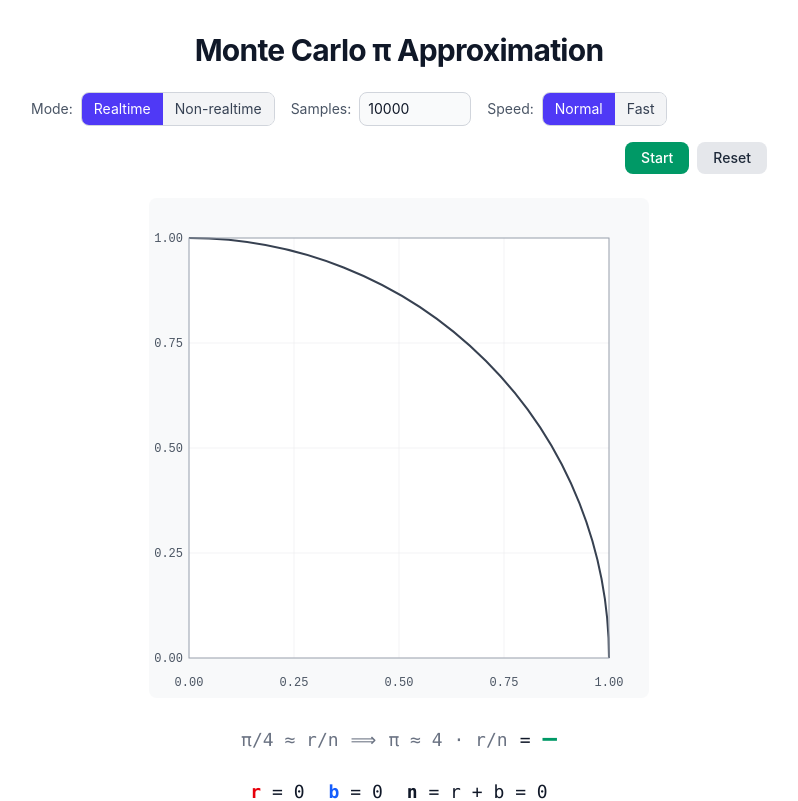
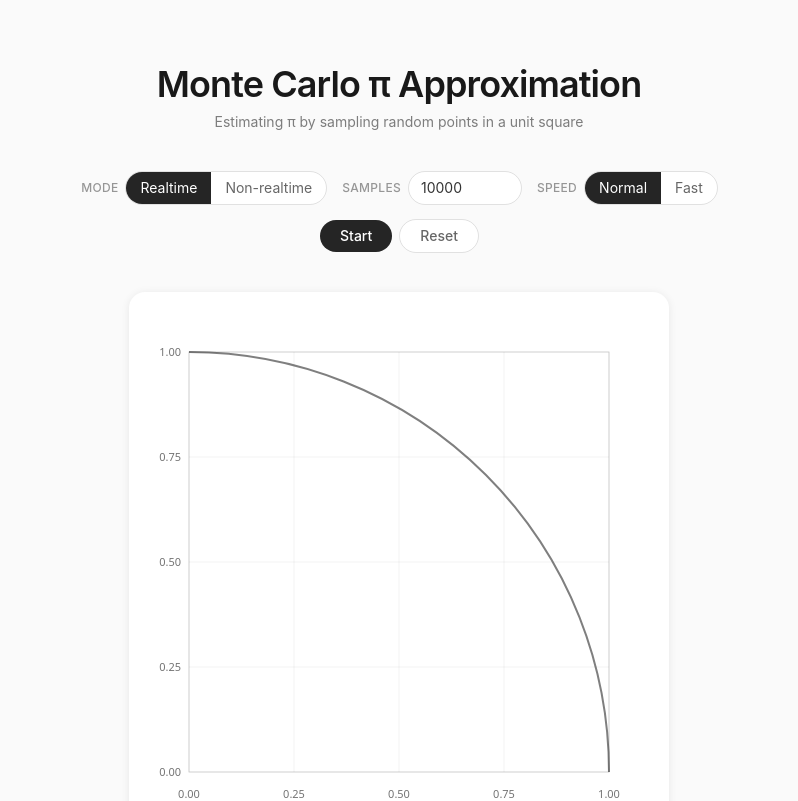
Before and after one commit to erdembircan/monte-carlo-pi-approximation, a React (Vite) app: page / in a window 1280 px wide. Shown: the top 801 px of the page, without its empty margins (241-1039 px from the left). Built offline with nearby package versions, Linux system fonts and the light colour scheme.

Commit message:
[STYLE]: redesign UI with modern layout and copyright

```diff
--- a/src/App.jsx
+++ b/src/App.jsx
@@ -126,11 +126,16 @@ export default function App() {
   }, []);
 
   return (
-    <div className="min-h-screen bg-white text-gray-900">
-      <div className="max-w-3xl mx-auto px-4 py-8 flex flex-col items-center gap-6">
-        <h1 className="text-3xl font-bold tracking-tight">
+    <div className="min-h-screen bg-[#fafafa] text-[rgba(0,0,0,0.8)]">
+      <div className="max-w-3xl mx-auto px-6 py-16 flex flex-col items-center gap-10">
+        <header className="text-center space-y-2">
+          <h1 className="text-4xl font-semibold tracking-tight text-[rgba(0,0,0,0.9)]">
             Monte Carlo π Approximation
           </h1>
+          <p className="text-sm text-[rgba(0,0,0,0.5)]">
+            Estimating π by sampling random points in a unit square
+          </p>
+        </header>
 
         <Controls
           mode={mode}
@@ -150,6 +155,7 @@ export default function App() {
           isComputing={isComputing}
         />
 
+        <div className="w-full max-w-md flex flex-col items-center gap-6">
           <FormulaDisplay insideCount={insideCount} totalCount={points.length} />
 
           <Stats
@@ -157,6 +163,11 @@ export default function App() {
             outsideCount={points.length - insideCount}
           />
         </div>
+
+        <footer className="text-xs text-[rgba(0,0,0,0.3)] pt-4">
+          &copy; 2026 Erdem Bircan
+        </footer>
+      </div>
     </div>
   );
 }
--- a/src/components/Controls.jsx
+++ b/src/components/Controls.jsx
@@ -10,16 +10,16 @@ export default function Controls({
   onReset,
 }) {
   return (
-    <div className="flex flex-wrap items-center gap-4">
+    <div className="flex flex-wrap items-center justify-center gap-4">
       {/* Mode toggle */}
       <div className="flex items-center gap-2">
-        <label className="text-sm text-gray-600">Mode:</label>
-        <div className="flex rounded-lg overflow-hidden border border-gray-300">
+        <label className="text-xs font-medium uppercase tracking-wide text-[rgba(0,0,0,0.4)]">Mode</label>
+        <div className="flex rounded-full overflow-hidden outline outline-1 outline-black/10">
           <button
-            className={`px-3 py-1.5 text-sm transition-colors ${
+            className={`px-3.5 py-1.5 text-sm transition-colors ${
               mode === 'realtime'
-                ? 'bg-indigo-600 text-white'
-                : 'bg-gray-100 text-gray-700 hover:bg-gray-200'
+                ? 'bg-[rgba(0,0,0,0.85)] text-white'
+                : 'bg-white text-[rgba(0,0,0,0.6)] hover:bg-[rgba(0,0,0,0.04)]'
             }`}
             onClick={() => setMode('realtime')}
             disabled={isRunning}
@@ -27,10 +27,10 @@ export default function Controls({
             Realtime
           </button>
           <button
-            className={`px-3 py-1.5 text-sm transition-colors ${
+            className={`px-3.5 py-1.5 text-sm transition-colors ${
               mode === 'non-realtime'
-                ? 'bg-indigo-600 text-white'
-                : 'bg-gray-100 text-gray-700 hover:bg-gray-200'
+                ? 'bg-[rgba(0,0,0,0.85)] text-white'
+                : 'bg-white text-[rgba(0,0,0,0.6)] hover:bg-[rgba(0,0,0,0.04)]'
             }`}
             onClick={() => setMode('non-realtime')}
             disabled={isRunning}
@@ -42,7 +42,7 @@ export default function Controls({
 
       {/* Sample size */}
       <div className="flex items-center gap-2">
-        <label className="text-sm text-gray-600">Samples:</label>
+        <label className="text-xs font-medium uppercase tracking-wide text-[rgba(0,0,0,0.4)]">Samples</label>
         <input
           type="number"
           min="100"
@@ -51,20 +51,20 @@ export default function Controls({
           value={sampleSize}
           onChange={(e) => setSampleSize(Math.max(100, Number(e.target.value)))}
           disabled={isRunning}
-          className="w-28 px-2 py-1.5 bg-gray-50 border border-gray-300 rounded-lg text-sm text-gray-900 disabled:opacity-50"
+          className="w-28 px-3 py-1.5 bg-white outline outline-1 outline-black/10 rounded-full text-sm text-[rgba(0,0,0,0.8)] disabled:opacity-50"
         />
       </div>
 
       {/* Speed toggle — only in realtime mode */}
       {mode === 'realtime' && (
         <div className="flex items-center gap-2">
-          <label className="text-sm text-gray-600">Speed:</label>
-          <div className="flex rounded-lg overflow-hidden border border-gray-300">
+          <label className="text-xs font-medium uppercase tracking-wide text-[rgba(0,0,0,0.4)]">Speed</label>
+          <div className="flex rounded-full overflow-hidden outline outline-1 outline-black/10">
             <button
-              className={`px-3 py-1.5 text-sm transition-colors ${
+              className={`px-3.5 py-1.5 text-sm transition-colors ${
                 speed === 'normal'
-                  ? 'bg-indigo-600 text-white'
-                  : 'bg-gray-100 text-gray-700 hover:bg-gray-200'
+                  ? 'bg-[rgba(0,0,0,0.85)] text-white'
+                  : 'bg-white text-[rgba(0,0,0,0.6)] hover:bg-[rgba(0,0,0,0.04)]'
               }`}
               onClick={() => setSpeed('normal')}
               disabled={isRunning}
@@ -72,10 +72,10 @@ export default function Controls({
               Normal
             </button>
             <button
-              className={`px-3 py-1.5 text-sm transition-colors ${
+              className={`px-3.5 py-1.5 text-sm transition-colors ${
                 speed === 'fast'
-                  ? 'bg-indigo-600 text-white'
-                  : 'bg-gray-100 text-gray-700 hover:bg-gray-200'
+                  ? 'bg-[rgba(0,0,0,0.85)] text-white'
+                  : 'bg-white text-[rgba(0,0,0,0.6)] hover:bg-[rgba(0,0,0,0.04)]'
               }`}
               onClick={() => setSpeed('fast')}
               disabled={isRunning}
@@ -87,17 +87,17 @@ export default function Controls({
       )}
 
       {/* Action buttons */}
-      <div className="flex gap-2 ml-auto">
+      <div className="flex gap-2">
         <button
           onClick={onStart}
           disabled={isRunning}
-          className="px-4 py-1.5 bg-emerald-600 hover:bg-emerald-500 disabled:opacity-50 disabled:hover:bg-emerald-600 text-white text-sm font-medium rounded-lg transition-colors"
+          className="px-5 py-1.5 bg-[rgba(0,0,0,0.85)] hover:bg-[rgba(0,0,0,0.75)] disabled:opacity-40 text-white text-sm font-medium rounded-full transition-colors"
         >
           Start
         </button>
         <button
           onClick={onReset}
-          className="px-4 py-1.5 bg-gray-200 hover:bg-gray-300 text-gray-800 text-sm font-medium rounded-lg transition-colors"
+          className="px-5 py-1.5 bg-white hover:bg-[rgba(0,0,0,0.04)] text-[rgba(0,0,0,0.6)] text-sm font-medium rounded-full outline outline-1 outline-black/10 transition-colors"
         >
           Reset
         </button>
--- a/src/components/FormulaDisplay.jsx
+++ b/src/components/FormulaDisplay.jsx
@@ -2,14 +2,13 @@ export default function FormulaDisplay({ insideCount, totalCount }) {
   const piApprox = totalCount > 0 ? (4 * insideCount) / totalCount : 0;
 
   return (
-    <div className="text-lg font-mono text-center">
-      <span className="text-gray-500">π/4 ≈ r/n</span>
-      <span className="mx-3 text-gray-500">⟹</span>
-      <span className="text-gray-500">π ≈ 4 · r/n</span>
-      <span className="mx-3">=</span>
-      <span className="text-2xl font-bold text-emerald-600">
+    <div className="flex flex-col items-center gap-1">
+      <span className="font-mono text-4xl font-semibold tracking-tight text-[rgba(0,0,0,0.85)]">
         {totalCount > 0 ? piApprox.toFixed(6) : '—'}
       </span>
+      <div className="text-sm font-mono text-[rgba(0,0,0,0.35)]">
+        <span>π ≈ 4 · r / n</span>
+      </div>
     </div>
   );
 }
--- a/src/components/SimulationCanvas.jsx
+++ b/src/components/SimulationCanvas.jsx
@@ -43,7 +43,9 @@ export default function SimulationCanvas({ points, insideCount, isComputing }) {
       const px = PADDING + x * PLOT_SIZE;
       const py = PADDING + (1 - y) * PLOT_SIZE;
 
-      bufCtx.fillStyle = inside ? 'rgba(239, 68, 68, 0.7)' : 'rgba(59, 130, 246, 0.7)';
+      bufCtx.fillStyle = inside
+        ? 'rgba(2, 132, 199, 0.85)'
+        : 'rgba(219, 39, 119, 0.7)';
       bufCtx.beginPath();
       bufCtx.arc(px, py, 1.5, 0, Math.PI * 2);
       bufCtx.fill();
@@ -55,7 +57,7 @@ export default function SimulationCanvas({ points, insideCount, isComputing }) {
     ctx.clearRect(0, 0, CANVAS_SIZE, CANVAS_SIZE);
 
     // Background
-    ctx.fillStyle = '#f8f9fa';
+    ctx.fillStyle = '#ffffff';
     ctx.fillRect(0, 0, CANVAS_SIZE, CANVAS_SIZE);
 
     // Plot area background
@@ -63,7 +65,7 @@ export default function SimulationCanvas({ points, insideCount, isComputing }) {
     ctx.fillRect(PADDING, PADDING, PLOT_SIZE, PLOT_SIZE);
 
     // Grid lines
-    ctx.strokeStyle = '#e5e7eb';
+    ctx.strokeStyle = 'rgba(0, 0, 0, 0.1)';
     ctx.lineWidth = 0.5;
     for (let i = 0; i <= 4; i++) {
       const pos = PADDING + (i / 4) * PLOT_SIZE;
@@ -78,21 +80,21 @@ export default function SimulationCanvas({ points, insideCount, isComputing }) {
     }
 
     // Axis labels
-    ctx.fillStyle = '#4b5563';
-    ctx.font = '12px monospace';
+    ctx.fillStyle = 'rgba(0, 0, 0, 0.55)';
+    ctx.font = '11px system-ui, sans-serif';
     ctx.textAlign = 'center';
     for (let i = 0; i <= 4; i++) {
       const val = (i / 4).toFixed(2);
       const pos = PADDING + (i / 4) * PLOT_SIZE;
-      ctx.fillText(val, pos, CANVAS_SIZE - 12);
+      ctx.fillText(val, pos, CANVAS_SIZE - 14);
       ctx.save();
       ctx.textAlign = 'right';
-      ctx.fillText((1 - i / 4).toFixed(2), PADDING - 6, pos + 4);
+      ctx.fillText((1 - i / 4).toFixed(2), PADDING - 8, pos + 4);
       ctx.restore();
     }
 
     // Quarter circle arc
-    ctx.strokeStyle = '#374151';
+    ctx.strokeStyle = 'rgba(0, 0, 0, 0.5)';
     ctx.lineWidth = 2;
     ctx.beginPath();
     ctx.arc(PADDING, PADDING + PLOT_SIZE, PLOT_SIZE, -Math.PI / 2, 0);
@@ -102,24 +104,24 @@ export default function SimulationCanvas({ points, insideCount, isComputing }) {
     ctx.drawImage(buffer, 0, 0);
 
     // Border around plot area
-    ctx.strokeStyle = '#9ca3af';
+    ctx.strokeStyle = 'rgba(0, 0, 0, 0.15)';
     ctx.lineWidth = 1;
     ctx.strokeRect(PADDING, PADDING, PLOT_SIZE, PLOT_SIZE);
   }, [points, insideCount]);
 
   return (
-    <div className="relative inline-block">
+    <div className="relative rounded-2xl bg-white p-5 shadow-[0_1px_8px_rgba(0,0,0,0.08)]">
       <canvas
         ref={canvasRef}
         width={CANVAS_SIZE}
         height={CANVAS_SIZE}
-        className="rounded-lg"
+        className="block rounded-xl"
       />
       {isComputing && (
-        <div className="absolute inset-0 flex items-center justify-center bg-white/80 rounded-lg">
+        <div className="absolute inset-0 flex items-center justify-center bg-white/85 rounded-2xl">
           <div className="flex flex-col items-center gap-3">
-            <div className="w-10 h-10 border-4 border-indigo-500 border-t-transparent rounded-full animate-spin" />
-            <span className="text-sm text-gray-600">Computing...</span>
+            <div className="w-10 h-10 border-4 border-sky-400 border-t-transparent rounded-full animate-spin" />
+            <span className="text-sm text-[rgba(0,0,0,0.5)]">Computing...</span>
           </div>
         </div>
       )}
--- a/src/components/Stats.jsx
+++ b/src/components/Stats.jsx
@@ -2,17 +2,17 @@ export default function Stats({ insideCount, outsideCount }) {
   const total = insideCount + outsideCount;
 
   return (
-    <div className="flex gap-6 text-lg font-mono">
+    <div className="flex gap-6 text-sm font-mono text-[rgba(0,0,0,0.5)]">
       <span>
-        <span className="text-red-600 font-semibold">r</span> ={' '}
+        <span className="text-sky-600 font-semibold">r</span> ={' '}
         {insideCount.toLocaleString()}
       </span>
       <span>
-        <span className="text-blue-600 font-semibold">b</span> ={' '}
+        <span className="text-pink-600 font-semibold">b</span> ={' '}
         {outsideCount.toLocaleString()}
       </span>
       <span>
-        <span className="font-semibold">n</span> = r + b ={' '}
+        <span className="font-semibold text-[rgba(0,0,0,0.7)]">n</span> = r + b ={' '}
         {total.toLocaleString()}
       </span>
     </div>
```
Also changed, not shown: 5 other files (tests, documents, lock files or other folders). Lines whose indentation alone changed are shown as unchanged.
